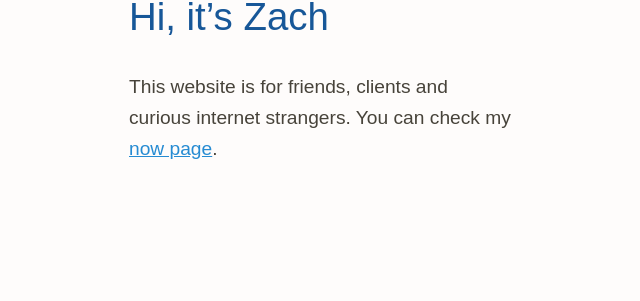
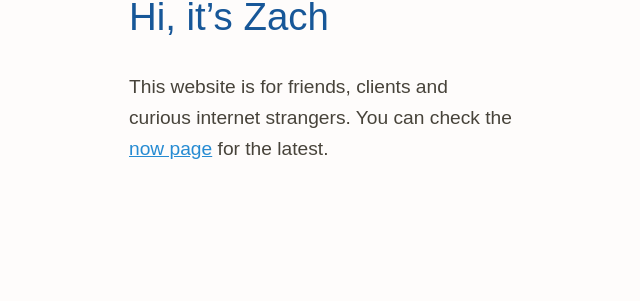
Before and after one commit to zachmccabe/zachmccabe.github.io, a Jekyll site: the page built from about.md, in a window 1280 px wide. Shown: the part 272-573 px from the top of the page, without its empty margins (319-959 px from the left). Built offline with Jekyll 4.4.1, drawn with Linux system fonts in a browser that asks for light colours.

Commit message:
Update about.md

```diff
--- a/about.md
+++ b/about.md
@@ -10,7 +10,7 @@ cta: What’s new with you? <a href="mailto:hello@zachmccabe.com">hello@zachmcca
 
 ## Hi, it's Zach
 
-This website is for friends, clients and curious internet strangers. You can check my [now page](https://www.zachmccabe.com/now.html).
+This website is for friends, clients and curious internet strangers. You can check the [now page](https://www.zachmccabe.com/now.html) for the latest.
 
 
 
```
